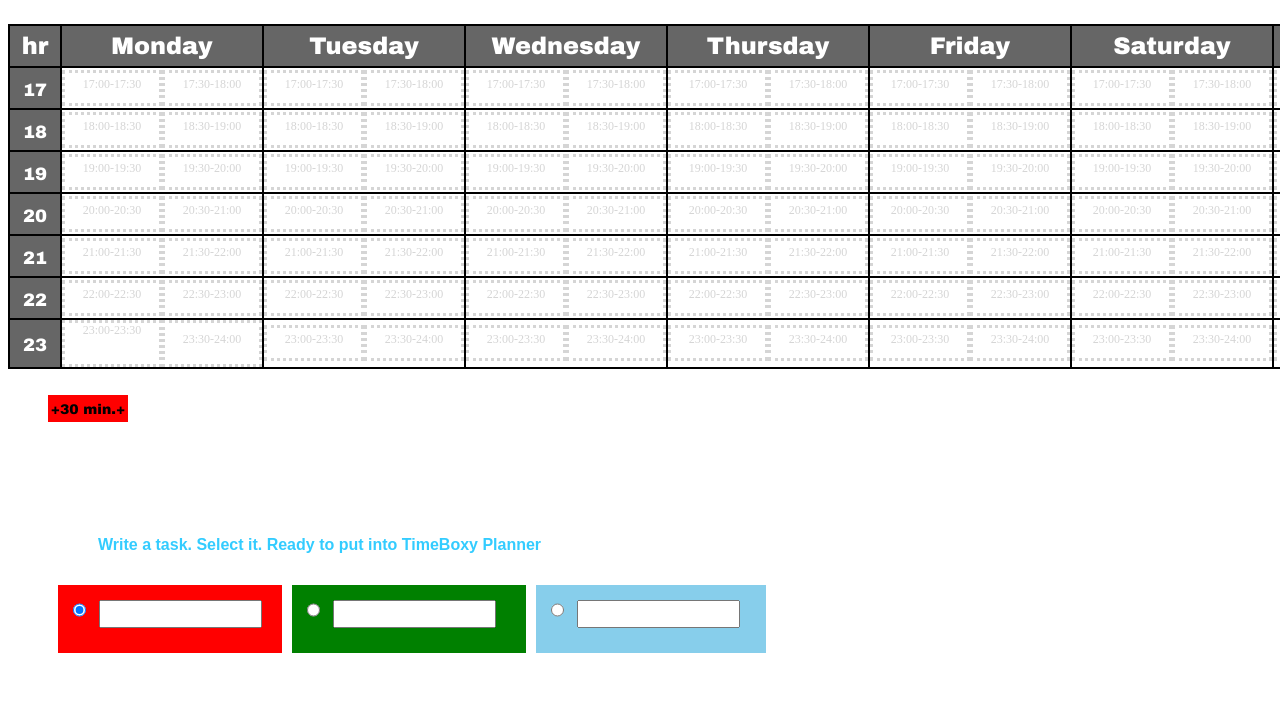
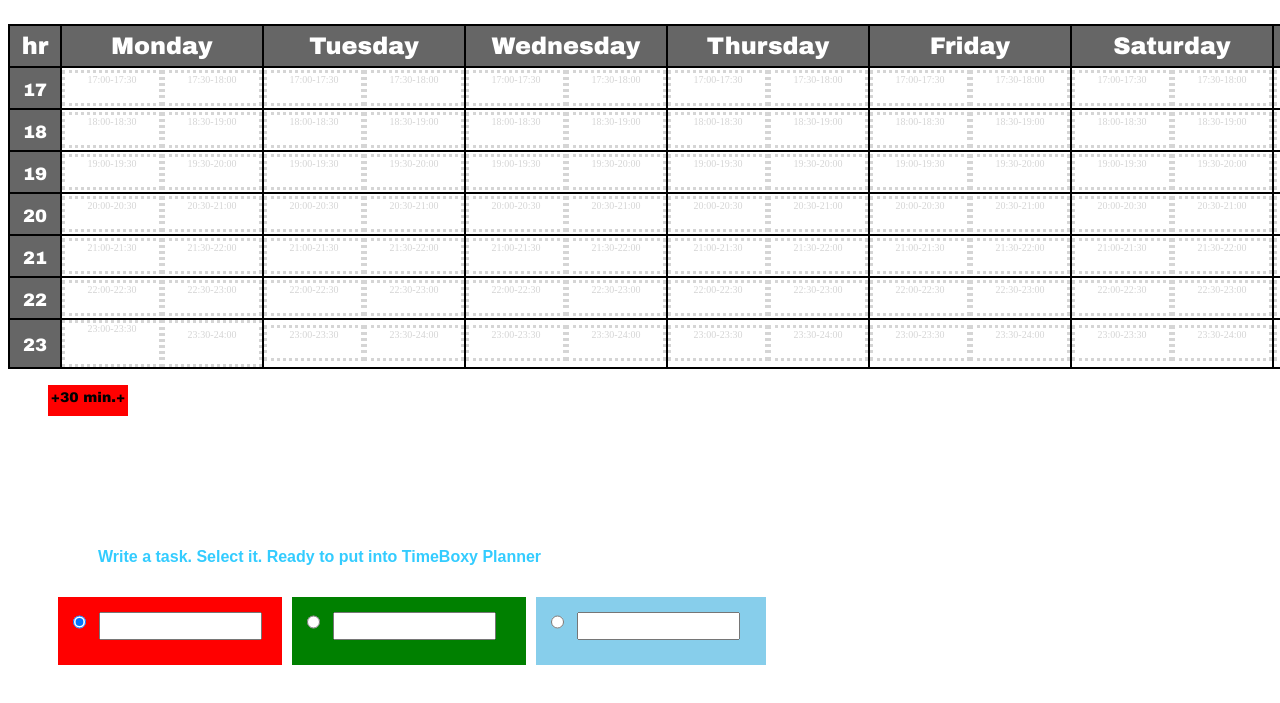
Before and after one commit to Katarzyna-1/TimeBoxy, a plain HTML site: page timeboxy_main.html in a window 1280 px wide. Shown: the part 95-798 px from the top of the page. Drawn offline with Linux system fonts and the light colour scheme.

Commit message:
removing contemporary elements - eg. Alert Sukces from JS code, green border from TimeBrick; improving functionality of grid.

```diff
--- a/css/style_main.css
+++ b/css/style_main.css
@@ -40,27 +40,25 @@ h4{
 .basefill {
 	position: relative;
 	width: 80px;
-	height:20px;
+	height:26px;
 	background-color: red;
-	margin-top: 10px;
+	margin-top: 0px;
 	font-family: "Arial Black", Gadget, sans-serif;
 	font-size: 14px;
 	text-align: center;
-	padding-top: 7px;
+	padding-top: 5px;
 	cursor: pointer;
+
 }
 
 .empty {
 	display: inline-table;
 	background-color: white;
 	width: 86px;
-	height:22px;
-
+	height:28px;
+	border:none;
 }
 
-.hold {
-	border:solid #0C0 4px;
-}
 
 table {
 text-align: center;
@@ -74,8 +72,9 @@ text-align: center;
 
 .inner-table {
 	bgcolor="#CCCCCC";
-	font-size:0.75em;
+	font-size:10px;
 	color:#D5D5D5;
+	border-size:1px;
 	border-color:#CCC;
 	border-collapse:collapse;
 	border:dotted;
--- a/js/timetable.js
+++ b/js/timetable.js
@@ -66,14 +66,14 @@ function sendTimeBoxRequestToBackend(timeBoxDateAndTime, timeBoxDate) {
 
 	xmlHttpRequest.open("POST",url,true);
 	xmlHttpRequest.setRequestHeader("Content-Type", "application/json");
-		xmlHttpRequest.onreadystatechange = function(){
-		if(this.readyState == 4 && this.status == 201) {
-			alert("SUKCES");
-		};
-		if(this.readyState == 4 && this.status != 201) {
-			alert("Fail " + this.responseText);
-		}
-	};
+	//	xmlHttpRequest.onreadystatechange = function(){
+	//	if(this.readyState == 4 && this.status == 201) {
+	//		alert("SUKCES");
+	//	};
+	//	if(this.readyState == 4 && this.status != 201) {
+	//		alert("Fail " + this.responseText);
+	//	}
+	//};
 
 	xmlHttpRequest.send(requestObjectJson);
 
--- a/timeboxy_main.html
+++ b/timeboxy_main.html
@@ -593,14 +593,19 @@
    </table>
   <!------------************************ Koniec Godzin 00:00 ************************-------------->
 
+
+
 <div style="margin-left: 40px">
 <p>
+
+ <!------------------ START movable TimeBrick 30min  ------------------>
 <div class="empty">
 <div class="basefill" draggable="true">+30 min.+</div>
+ <!------------------ END movable TimeBrick 30min ------------------>
 </div>
 </p>
 
-<p>&nbsp;</p>
+<br><br>
 
 <h4>Write a task. Select it. Ready to put into TimeBoxy Planner</h4>
 
```
